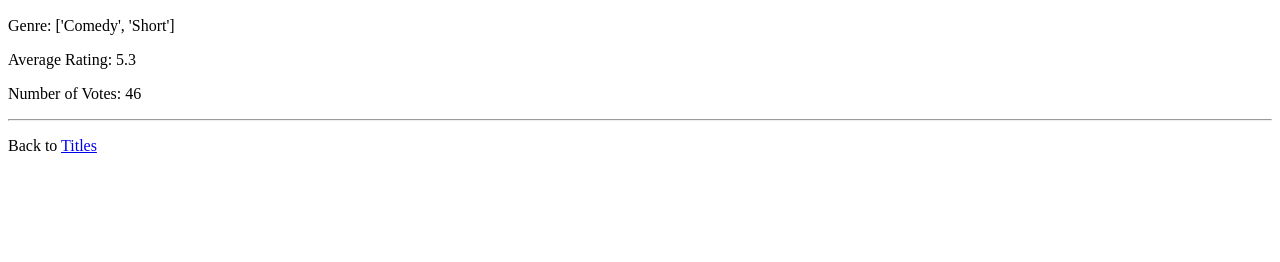
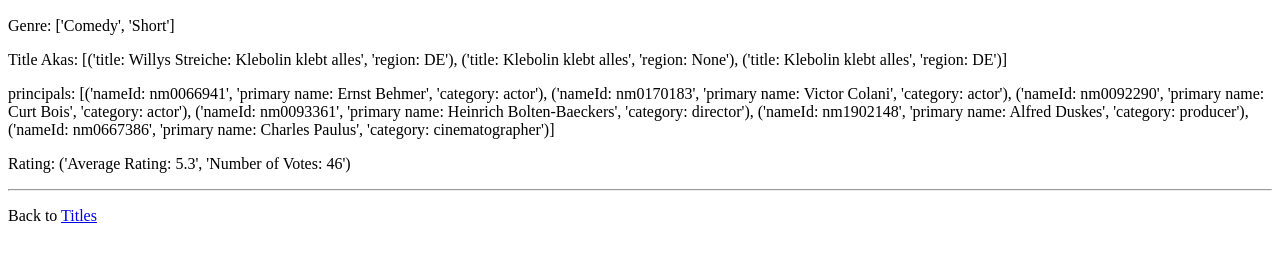
Before and after one commit to ntua-el20104/ntuaflix, a Django app: a page that uses myApp/templates/title_details.html in a window 1280 px wide. Shown: the part 267-529 px from the top of the page. Run offline with Django 5.2, Linux system fonts and the light colour scheme; data comes from the database, SQL or seed files in the repository; some libraries are stand-ins or nearby versions.

Commit message:
title-details

```diff
--- a/myApp/models.py
+++ b/myApp/models.py
@@ -48,7 +48,7 @@ class Episode(models.Model):#a table that contains the seasons and number of epi
 
 class Ratings(models.Model):
   tconst = models.CharField(max_length=255, unique=True, primary_key=True)
-  averageRating = models.DecimalField(max_digits=3, decimal_places=1, null=False, blank=False)
+  averageRating = models.CharField(max_length=255, null=False, blank=False)
   numVotes = models.PositiveIntegerField(null=False, blank=False)
 
 class Akas(models.Model):
--- a/myApp/templates/home.html
+++ b/myApp/templates/home.html
@@ -108,7 +108,7 @@
         <h1>Ntuaflix</h1>
     </header>
     <nav>
-        <a href="/ntuaflix_api/title">Movies</a>
+        <a href="/ntuaflix_api/title">Moviess</a>
         <a href="/ntuaflix_api/name">Names</a>
         <a href="/ntuaflix_api/upload">Upload</a>
         <a href="#">Watchlist</a>
@@ -117,7 +117,7 @@
         <input type="text" class="search-box" placeholder="Search movies, TV shows, celebrities...">
         <select class="filter-dropdown">
             <option value="">All</option>
-            <option value="movies">Moviess</option>
+            <option value="movies">Movies</option>
             <option value="tvshows">TV Shows</option>
             <option value="celebrities">Celebrities</option>
         </select>
--- a/myApp/templates/title_details.html
+++ b/myApp/templates/title_details.html
@@ -21,11 +21,23 @@
 
 <p>endYear: {{ endYear }}</p>
 <p>Genre: {{ genres }}</p>
-{% if rating == NULL %}
+
+{% if titleAkas == NULL%}
+<p>There are no available Akas for this title</p>
+{% else %}
+<p>Title Akas: {{titleAkas}}</p>
+{% endif %}
+
+{% if principals == NULL%}
+<p>There are no available principals for this title</p>
+{% else %}
+<p>principals: {{principals}}</p>
+{% endif %}
+
+{% if rating_object == NULL %}
 <p>There are no available ratings for this movie</p>
 {% else %}
-<p>Average Rating: {{averageRating}}</p>
-<p>Number of Votes: {{numVotes}}</p>
+<p>Rating: {{rating_object}}</p>
 {% endif %}
 <hr>
 
--- a/myApp/views.py
+++ b/myApp/views.py
@@ -50,10 +50,39 @@ def title_details(request, tconst):
   try:
     title = Movies.objects.get(tconst=tconst)
     template = loader.get_template('title_details.html')
+
     try:
-      rating = Ratings.objects.get(tconst=tconst)
+        rating = Ratings.objects.get(tconst=tconst)
+        rating_object = (f"Average Rating: {rating.averageRating}",f"Number of Votes: {rating.numVotes}" )
     except Ratings.DoesNotExist:
-      rating = None
+        rating = None
+
+    try:
+        akas = Akas.objects.filter(titleId=tconst)
+        akas_titles = [(f"title: {entry.title}", f"region: {entry.region}") for entry in akas]
+
+    except Akas.DoesNotExist:
+        akas = None
+
+    try:
+        # Assuming you've already fetched 'principal' as you've shown:
+        principal = Principals.objects.filter(tconst=tconst)
+
+# For each principal, fetch the corresponding name from the Names table and create tuples
+        principal_id_and_name = []
+        for x in principal:
+            try:
+                name_entry = Names.objects.get(nconst=x.nconst)
+                principal_id_and_name.append(( f"nameId: {x.nconst}" ,f"primary name: {name_entry.primaryName}"  ,f"category: {x.category}"))
+            except Names.DoesNotExist:
+        # Handle the case where no corresponding entry in Names exists
+                principal_id_and_name.append((x.nconst, x.category, None))
+
+# Now, principal_id_and_name contains tuples of (nconst, category, primaryName) for each matching entry
+
+    except Principals.DoesNotExist:
+        principal = None
+
     if title.img_url_asset == None :
         full_url = None
     else:
@@ -77,13 +106,16 @@ def title_details(request, tconst):
         'startYear': title.startYear,
         'endYear':title.endYear,
         'genres': title.genres.split(","),
+        'titleAkas':akas_titles,
+        'principals': principal_id_and_name,
         'rating':rating,
-        'averageRating': rating.averageRating,
-        'numVotes':rating.numVotes
+        'rating_object':rating_object
+        # 'averageRating': rating.averageRating,
+        # 'numVotes':rating.numVotes
     }
 
     # if request.method == 'GET':
-    #   return JsonResponse(titleObject)
+    #return JsonResponse(titleObject)
     # else:
     return HttpResponse(template.render(titleObject,request))
   except Movies.DoesNotExist:
```
